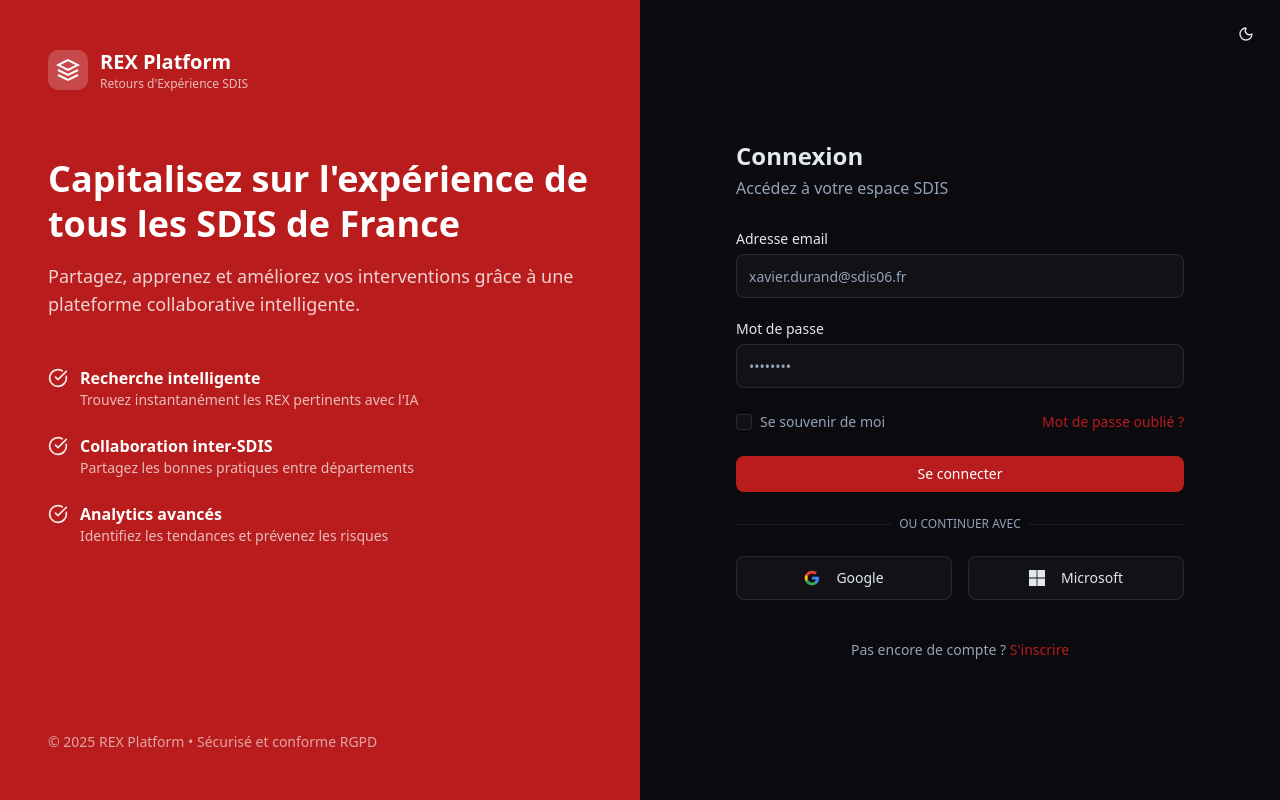
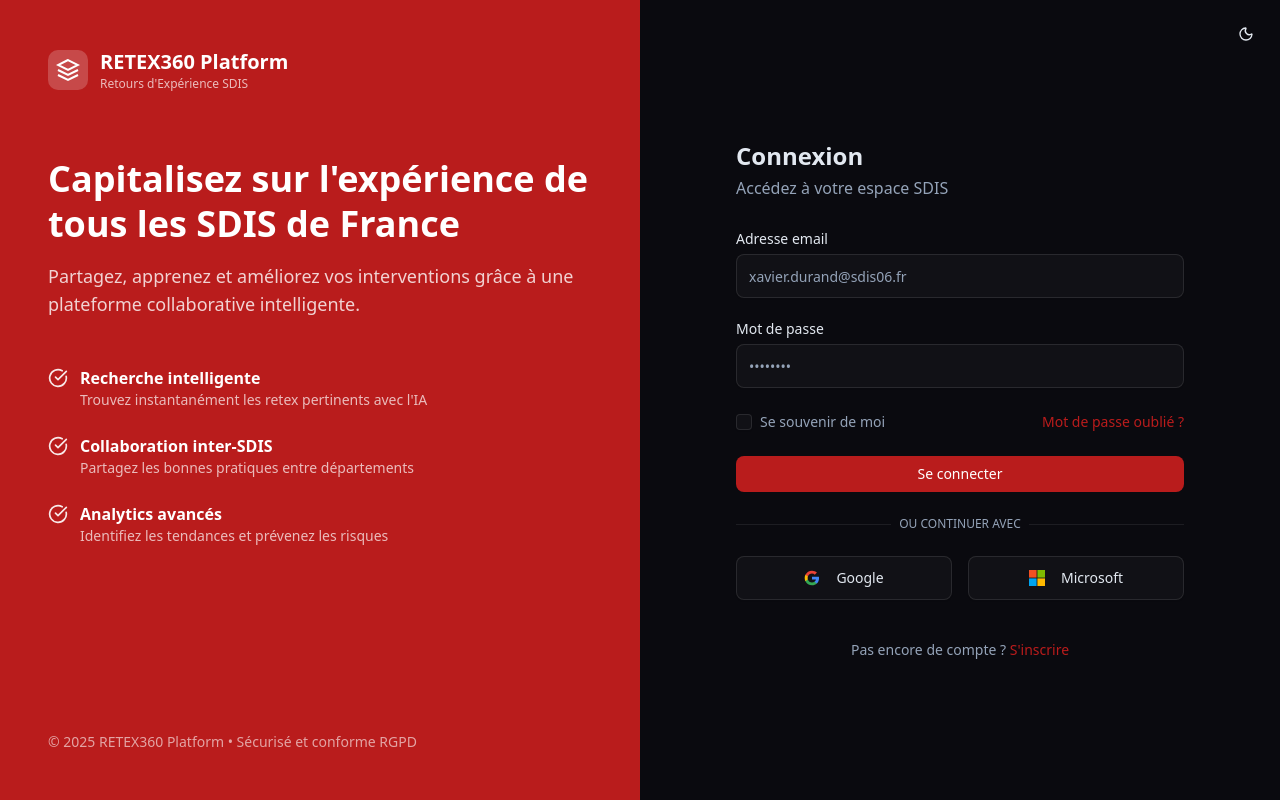
Before and after one commit to emifrog/retex360, a Next.js app: page /login in a window 1280 px wide. Built offline with nearby package versions, Linux system fonts and the light colour scheme.

Commit message:
changement de nom

```diff
--- a/package.json
+++ b/package.json
@@ -1,5 +1,5 @@
 {
-  "name": "memo-ops",
+  "name": "retex360",
   "version": "0.1.0",
   "private": true,
   "scripts": {
--- a/src/app/(auth)/layout.tsx
+++ b/src/app/(auth)/layout.tsx
@@ -26,7 +26,7 @@ export default function AuthLayout({
               </svg>
             </div>
             <div>
-              <h1 className="text-xl font-bold">REX Platform</h1>
+              <h1 className="text-xl font-bold">RETEX360 Platform</h1>
               <p className="text-xs text-white/70">Retours d&apos;Expérience SDIS</p>
             </div>
           </div>
@@ -47,7 +47,7 @@ export default function AuthLayout({
               <CheckCircle className="w-5 h-5 mt-0.5 text-white/90" />
               <div>
                 <h3 className="font-semibold">Recherche intelligente</h3>
-                <p className="text-sm text-white/70">Trouvez instantanément les REX pertinents avec l&apos;IA</p>
+                <p className="text-sm text-white/70">Trouvez instantanément les retex pertinents avec l&apos;IA</p>
               </div>
             </div>
             <div className="flex items-start gap-3">
@@ -69,7 +69,7 @@ export default function AuthLayout({
 
         {/* Footer */}
         <div className="text-sm text-white/60">
-          © 2025 REX Platform • Sécurisé et conforme RGPD
+          © 2025 RETEX360 Platform • Sécurisé et conforme RGPD
         </div>
       </div>
 
--- a/src/app/(auth)/login/page.tsx
+++ b/src/app/(auth)/login/page.tsx
@@ -135,9 +135,14 @@ export default function LoginPage() {
             Google
           </Button>
           <Button variant="outline" type="button" className="h-11">
-            <svg className="mr-2 h-4 w-4" viewBox="0 0 24 24" fill="currentColor">
-              <path d="M11.4 24H0V12.6h11.4V24zM24 24H12.6V12.6H24V24zM11.4 11.4H0V0h11.4v11.4zm12.6 0H12.6V0H24v11.4z" />
+
+<svg className="mr-2 h-4 w-4" viewBox="0 0 129 129" xmlns="http://www.w3.org/2000/svg">
+              <path fill="#F25022" d="M0,0h61.3v61.3H0V0z"/>
+              <path fill="#7FBA00" d="M67.7,0H129v61.3H67.7V0z"/>
+              <path fill="#00A4EF" d="M0,67.7h61.3V129H0V67.7z"/>
+              <path fill="#FFB900" d="M67.7,67.7H129V129H67.7V67.7z"/>
             </svg>
+
             Microsoft
           </Button>
         </div>
--- a/src/app/layout.tsx
+++ b/src/app/layout.tsx
@@ -10,7 +10,7 @@ const jetbrainsMono = JetBrains_Mono({
 });
 
 export const metadata: Metadata = {
-  title: "MEMO-OPS | Plateforme RETEX Collaborative",
+  title: "RETEX360 | Plateforme Collaborative",
   description: "Plateforme collaborative de capitalisation et partage des Retours d'Expérience (RETEX) pour les SDIS français",
 };
 
--- a/src/components/layout/sidebar.tsx
+++ b/src/components/layout/sidebar.tsx
@@ -54,10 +54,10 @@ export function Sidebar({ pendingCount = 0, isAdmin = false }: SidebarProps) {
           </div>
           <div>
             <h1 className="text-lg font-bold bg-gradient-to-r from-white to-primary bg-clip-text text-transparent tracking-wider">
-              MEMO-OPS
+              RETEX360
             </h1>
             <p className="text-[10px] text-muted-foreground tracking-widest uppercase">
-              Plateforme RETEX
+              Plateforme
             </p>
           </div>
         </Link>
```
Also changed, not shown: 2 other files (tests, documents, lock files or other folders).
